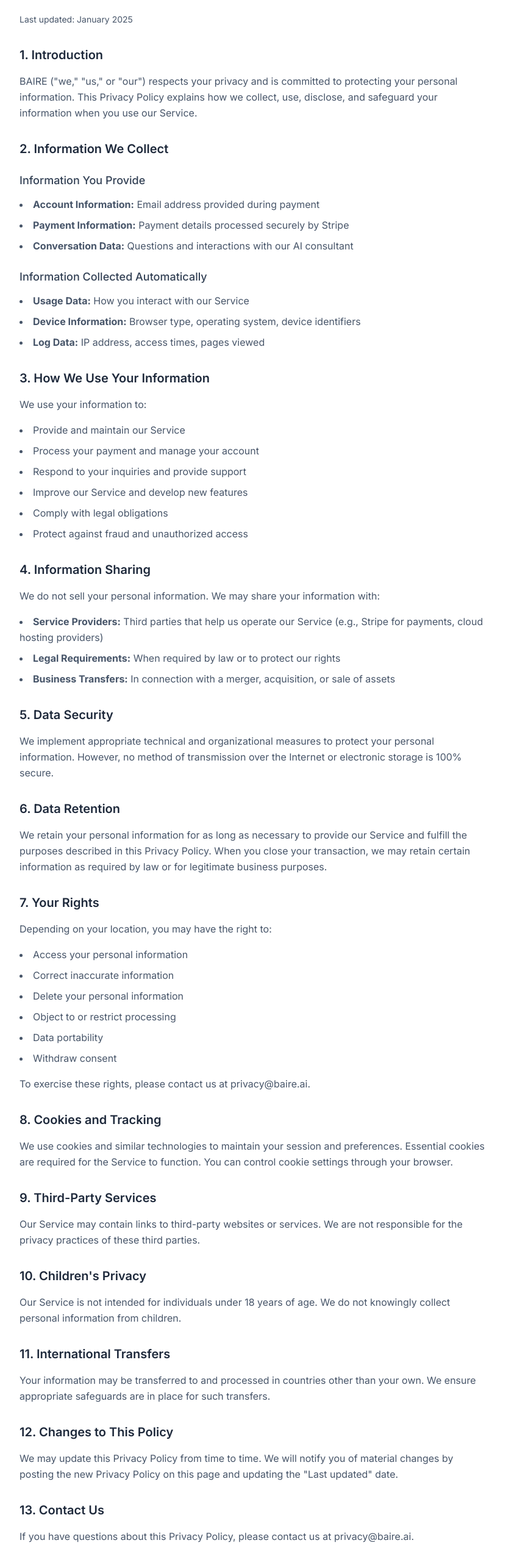
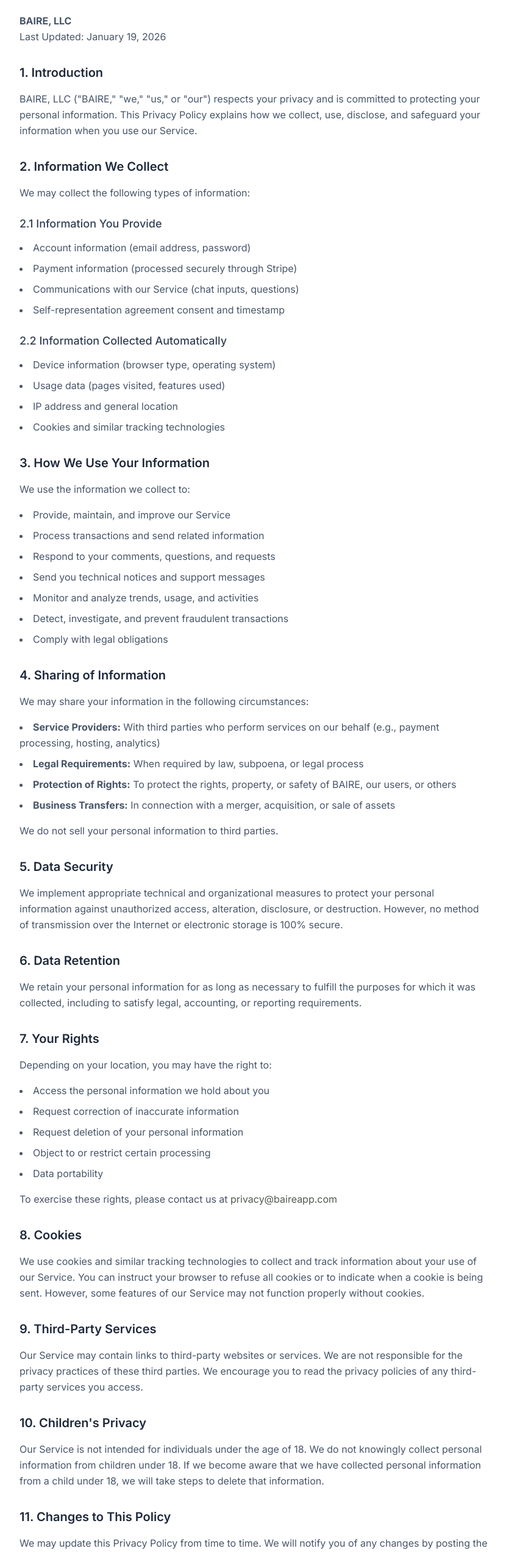
Before and after one commit to geoffbailey114/baireapp, a Next.js app: page /privacy in a window 1280 px wide. Shown: the part 200-2748 px from the top of the page at 61% size, without its empty margins (224-1054 px from the left). Built offline with nearby package versions, Linux system fonts and the light colour scheme.

Commit message:
Update page.tsx

```diff
--- a/app/privacy/page.tsx
+++ b/app/privacy/page.tsx
@@ -4,127 +4,135 @@ import { APP_NAME } from '@/lib/constants'
 export const metadata: Metadata = {
   title: 'Privacy Policy',
   description: `Privacy Policy for ${APP_NAME}. Learn how we collect, use, and protect your information.`,
-  robots: {
-    index: true,
-    follow: true,
-  },
 }
 
 export default function PrivacyPage() {
   return (
     <div className="py-16 md:py-24">
       <div className="container">
-        <article className="prose-legal">
+        <article className="prose-legal mx-auto max-w-3xl">
           <h1>Privacy Policy</h1>
-          <p className="text-sm text-slate-500">Last updated: January 2025</p>
+
+          <p className="text-slate-500">
+            <strong>BAIRE, LLC</strong><br />
+            Last Updated: January 19, 2026
+          </p>
 
           <h2>1. Introduction</h2>
           <p>
-            BAIRE (&quot;we,&quot; &quot;us,&quot; or &quot;our&quot;) respects your privacy and is committed to
-            protecting your personal information. This Privacy Policy explains how we
-            collect, use, disclose, and safeguard your information when you use our Service.
+            BAIRE, LLC ("BAIRE," "we," "us," or "our") respects your privacy and is committed
+            to protecting your personal information. This Privacy Policy explains how we collect,
+            use, disclose, and safeguard your information when you use our Service.
           </p>
 
           <h2>2. Information We Collect</h2>
+          <p>We may collect the following types of information:</p>
 
-          <h3>Information You Provide</h3>
+          <h3>2.1 Information You Provide</h3>
           <ul>
-            <li><strong>Account Information:</strong> Email address provided during payment</li>
-            <li><strong>Payment Information:</strong> Payment details processed securely by Stripe</li>
-            <li><strong>Conversation Data:</strong> Questions and interactions with our AI consultant</li>
+            <li>Account information (email address, password)</li>
+            <li>Payment information (processed securely through Stripe)</li>
+            <li>Communications with our Service (chat inputs, questions)</li>
+            <li>Self-representation agreement consent and timestamp</li>
           </ul>
 
-          <h3>Information Collected Automatically</h3>
+          <h3>2.2 Information Collected Automatically</h3>
           <ul>
-            <li><strong>Usage Data:</strong> How you interact with our Service</li>
-            <li><strong>Device Information:</strong> Browser type, operating system, device identifiers</li>
-            <li><strong>Log Data:</strong> IP address, access times, pages viewed</li>
+            <li>Device information (browser type, operating system)</li>
+            <li>Usage data (pages visited, features used)</li>
+            <li>IP address and general location</li>
+            <li>Cookies and similar tracking technologies</li>
           </ul>
 
           <h2>3. How We Use Your Information</h2>
-          <p>We use your information to:</p>
+          <p>We use the information we collect to:</p>
           <ul>
-            <li>Provide and maintain our Service</li>
-            <li>Process your payment and manage your account</li>
-            <li>Respond to your inquiries and provide support</li>
-            <li>Improve our Service and develop new features</li>
+            <li>Provide, maintain, and improve our Service</li>
+            <li>Process transactions and send related information</li>
+            <li>Respond to your comments, questions, and requests</li>
+            <li>Send you technical notices and support messages</li>
+            <li>Monitor and analyze trends, usage, and activities</li>
+            <li>Detect, investigate, and prevent fraudulent transactions</li>
             <li>Comply with legal obligations</li>
-            <li>Protect against fraud and unauthorized access</li>
           </ul>
 
-          <h2>4. Information Sharing</h2>
-          <p>We do not sell your personal information. We may share your information with:</p>
+          <h2>4. Sharing of Information</h2>
+          <p>We may share your information in the following circumstances:</p>
           <ul>
-            <li><strong>Service Providers:</strong> Third parties that help us operate our Service (e.g., Stripe for payments, cloud hosting providers)</li>
-            <li><strong>Legal Requirements:</strong> When required by law or to protect our rights</li>
+            <li><strong>Service Providers:</strong> With third parties who perform services on our behalf (e.g., payment processing, hosting, analytics)</li>
+            <li><strong>Legal Requirements:</strong> When required by law, subpoena, or legal process</li>
+            <li><strong>Protection of Rights:</strong> To protect the rights, property, or safety of BAIRE, our users, or others</li>
             <li><strong>Business Transfers:</strong> In connection with a merger, acquisition, or sale of assets</li>
           </ul>
+          <p>We do not sell your personal information to third parties.</p>
 
           <h2>5. Data Security</h2>
           <p>
             We implement appropriate technical and organizational measures to protect your
-            personal information. However, no method of transmission over the Internet or
-            electronic storage is 100% secure.
+            personal information against unauthorized access, alteration, disclosure, or
+            destruction. However, no method of transmission over the Internet or electronic
+            storage is 100% secure.
           </p>
 
           <h2>6. Data Retention</h2>
           <p>
-            We retain your personal information for as long as necessary to provide our
-            Service and fulfill the purposes described in this Privacy Policy. When you
-            close your transaction, we may retain certain information as required by law
-            or for legitimate business purposes.
+            We retain your personal information for as long as necessary to fulfill the
+            purposes for which it was collected, including to satisfy legal, accounting,
+            or reporting requirements.
           </p>
 
           <h2>7. Your Rights</h2>
           <p>Depending on your location, you may have the right to:</p>
           <ul>
-            <li>Access your personal information</li>
-            <li>Correct inaccurate information</li>
-            <li>Delete your personal information</li>
-            <li>Object to or restrict processing</li>
+            <li>Access the personal information we hold about you</li>
+            <li>Request correction of inaccurate information</li>
+            <li>Request deletion of your personal information</li>
+            <li>Object to or restrict certain processing</li>
             <li>Data portability</li>
-            <li>Withdraw consent</li>
           </ul>
           <p>
-            To exercise these rights, please contact us at privacy@baire.ai.
+            To exercise these rights, please contact us at{' '}
+            <a href="mailto:privacy@baireapp.com" className="text-sage-600 hover:text-sage-700">
+              privacy@baireapp.com
+            </a>
           </p>
 
-          <h2>8. Cookies and Tracking</h2>
+          <h2>8. Cookies</h2>
           <p>
-            We use cookies and similar technologies to maintain your session and preferences.
-            Essential cookies are required for the Service to function. You can control
-            cookie settings through your browser.
+            We use cookies and similar tracking technologies to collect and track information
+            about your use of our Service. You can instruct your browser to refuse all cookies
+            or to indicate when a cookie is being sent. However, some features of our Service
+            may not function properly without cookies.
           </p>
 
           <h2>9. Third-Party Services</h2>
           <p>
             Our Service may contain links to third-party websites or services. We are not
-            responsible for the privacy practices of these third parties.
+            responsible for the privacy practices of these third parties. We encourage you
+            to read the privacy policies of any third-party services you access.
           </p>
 
-          <h2>10. Children&apos;s Privacy</h2>
+          <h2>10. Children's Privacy</h2>
           <p>
-            Our Service is not intended for individuals under 18 years of age. We do not
-            knowingly collect personal information from children.
+            Our Service is not intended for individuals under the age of 18. We do not
+            knowingly collect personal information from children under 18. If we become
+            aware that we have collected personal information from a child under 18, we
+            will take steps to delete that information.
           </p>
 
-          <h2>11. International Transfers</h2>
+          <h2>11. Changes to This Policy</h2>
           <p>
-            Your information may be transferred to and processed in countries other than
-            your own. We ensure appropriate safeguards are in place for such transfers.
+            We may update this Privacy Policy from time to time. We will notify you of any
+            changes by posting the new Privacy Policy on this page and updating the "Last
+            Updated" date.
           </p>
 
-          <h2>12. Changes to This Policy</h2>
+          <h2>12. Contact Us</h2>
           <p>
-            We may update this Privacy Policy from time to time. We will notify you of
-            material changes by posting the new Privacy Policy on this page and updating
-            the &quot;Last updated&quot; date.
-          </p>
-
-          <h2>13. Contact Us</h2>
-          <p>
-            If you have questions about this Privacy Policy, please contact us at
-            privacy@baire.ai.
+            If you have questions about this Privacy Policy, please contact us at:{' '}
+            <a href="mailto:privacy@baireapp.com" className="text-sage-600 hover:text-sage-700">
+              privacy@baireapp.com
+            </a>
           </p>
         </article>
       </div>
```
